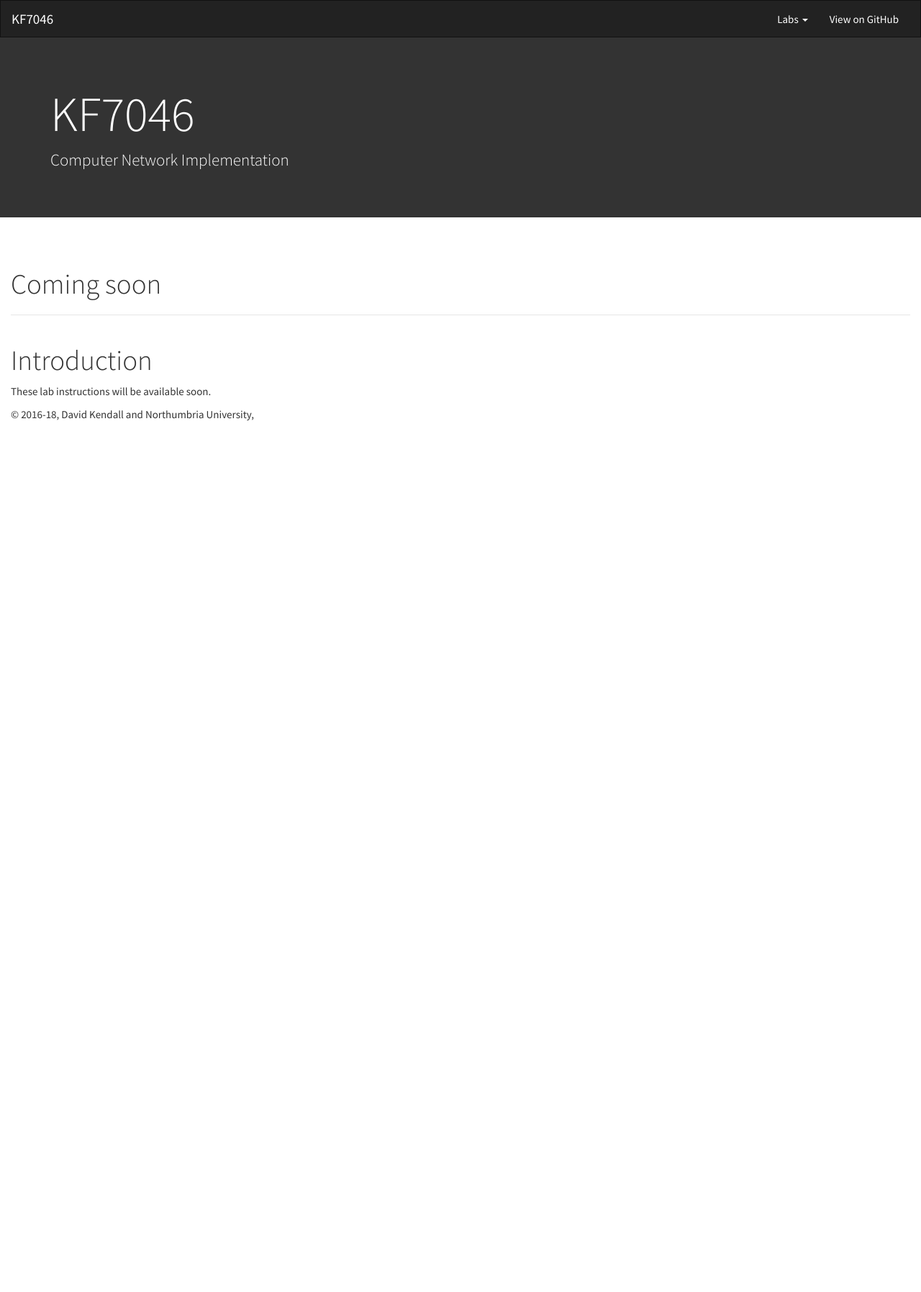
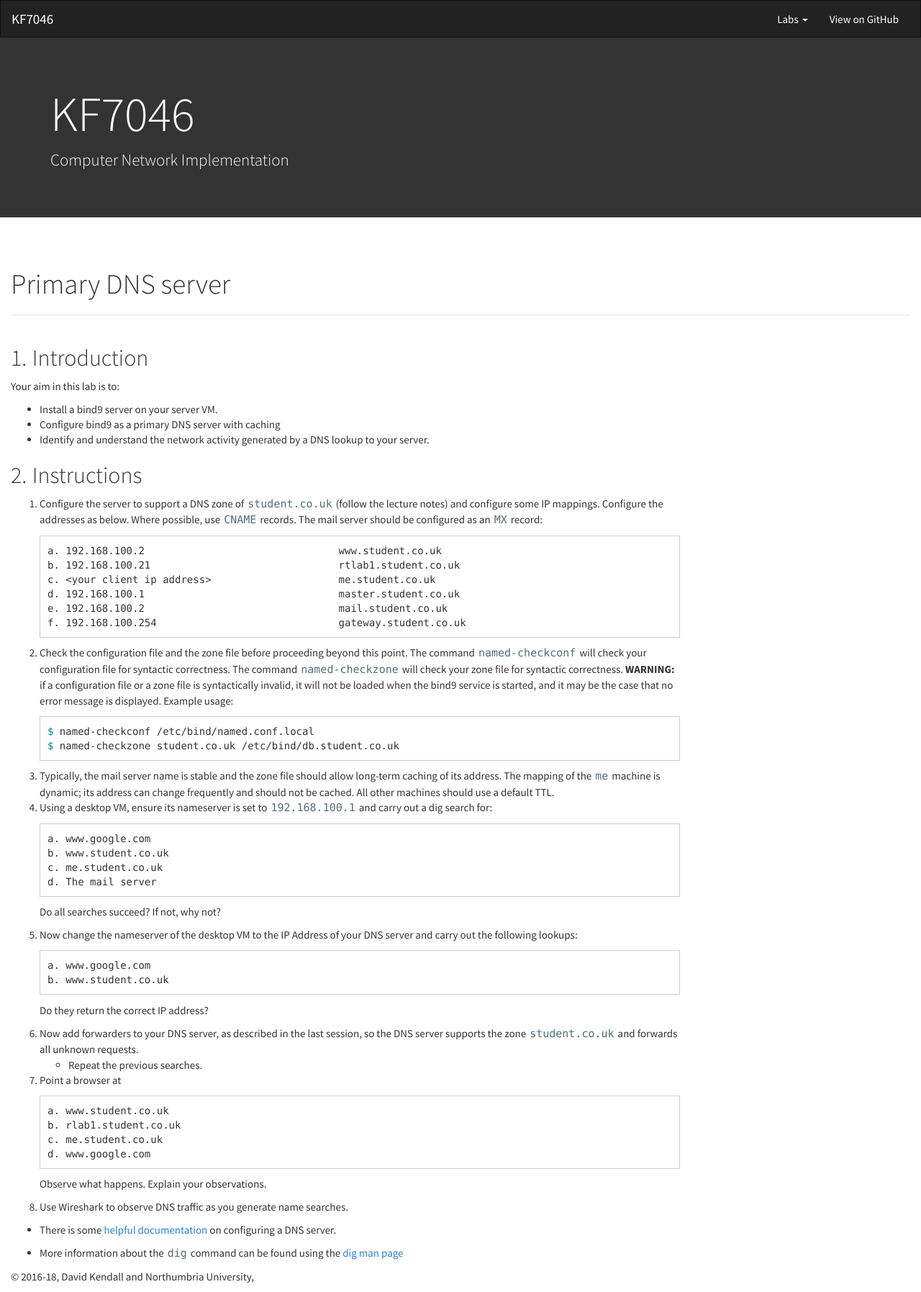
Before and after one commit to DavidKendall/kf7046, a Jekyll site: the page built from L05.md, in a window 1280 px wide. Shown: the whole page at 72% size. Built offline with Jekyll 4.4.1, drawn with Linux system fonts in a browser that asks for light colours; nearby versions of some CDN libraries; before the commit the page ends 900 px from its top, so only the background shows below that.

Commit message:
Updated L04 and L05

````diff
--- a/L05.md
+++ b/L05.md
@@ -1,9 +1,85 @@
 ---
 layout: default
-title: Coming soon
+title: Primary DNS server
 license: not needed
 ---
 
-# Introduction
+## Introduction
 
-These lab instructions will be available soon.
+Your aim in this lab is to:
+
+* Install a bind9 server on your server VM.
+* Configure bind9 as a primary DNS server with caching
+* Identify and understand the network activity generated by a DNS lookup
+to your server.
+
+## Instructions
+
+1.   Configure the server to support a DNS zone of `student.co.uk` (follow the
+     lecture notes) and configure some IP mappings. Configure the addresses as
+     below. Where possible, use `CNAME` records. The mail server should be
+     configured as an `MX` record:
+
+     ```
+     a. 192.168.100.2                                www.student.co.uk
+     b. 192.168.100.21                               rtlab1.student.co.uk
+     c. <your client ip address>                     me.student.co.uk
+     d. 192.168.100.1                                master.student.co.uk
+     e. 192.168.100.2                                mail.student.co.uk
+     f. 192.168.100.254                              gateway.student.co.uk
+     ```
+1.   Check the configuration file and the zone file before proceeding beyond
+     this point. The command `named-checkconf` will check your configuration
+     file for syntactic correctness. The command `named-checkzone` will check
+     your zone file for syntactic correctness. **WARNING:** if a configuration
+     file or a zone file is syntactically invalid, it will not be loaded when
+     the bind9 service is started, and it may be the case that no error message
+     is displayed. Example usage:
+
+     ```sh
+     $ named-checkconf /etc/bind/named.conf.local
+     $ named-checkzone student.co.uk /etc/bind/db.student.co.uk
+     ```
+1.   Typically, the mail server name is stable and the zone file should allow
+     long-term caching of its address.  The mapping of the `me` machine is
+     dynamic; its address can change frequently and should not be cached.  All
+     other machines should use a default TTL.
+1.   Using a desktop VM, ensure its nameserver is set to `192.168.100.1` and
+     carry out a dig search for:
+
+     ```
+     a. www.google.com
+     b. www.student.co.uk
+     c. me.student.co.uk
+     d. The mail server
+     ```
+Do all searches succeed? If not, why not?
+1.   Now change the nameserver of the desktop VM to the IP Address of your DNS
+     server and carry out the following lookups:
+
+     ```
+     a. www.google.com
+     b. www.student.co.uk
+     ```
+Do they return the correct IP address?
+1.   Now add forwarders to your DNS server, as described in the last session,
+     so the DNS server supports the zone `student.co.uk` and forwards all
+     unknown requests.
+     * Repeat the previous searches.
+1.   Point a browser at
+
+     ```
+     a. www.student.co.uk
+     b. rlab1.student.co.uk
+     c. me.student.co.uk
+     d. www.google.com
+     ```
+Observe what happens. Explain your observations.
+1.   Use Wireshark to observe DNS traffic as you generate name searches.
+
+* There is some [helpful
+documentation](https://help.ubuntu.com/16.04/serverguide/dns.html) on
+configuring a DNS server.
+
+* More information about the `dig` command can be found using the [dig man
+page](https://linux.die.net/man/1/dig)
--- a/_config.yml
+++ b/_config.yml
@@ -10,11 +10,12 @@ title: KF7046
 subtitle: Computer Network Implementation
 authors: David Kendall
 copyyear: 2016-18
-#url: http://hesabu.net/kf5010
+url: http://hesabu.net
+baseurl: /kf7046
 raurl: assets/ra
 rraurl: assets/ra
-#url: http://localhost:4000
-#raurl: http://localhost:4000/assets/ra
+#url: ""
+#baseurl: ""
 
 lab_links:
   - title: Lab 1
--- a/assets/css/site.css
+++ b/assets/css/site.css
@@ -1,75 +1,102 @@
 .navbar {
-  margin-bottom: 0;
-}
+  margin-bottom: 0; }
+
 nav + p {
-  display: none;
-}
+  display: none; }
+
 .jumbotron {
   background-color: #333;
-  color: #fff;
-}
+  color: #fff; }
 
 /* Adding chapter, section and subsection */
-.page    { counter-reset: part; }
-.page h2 { counter-reset: chapter; }
-.page h3 { counter-reset: section; }
-.page h4 { counter-reset: subsection; }
+.page {
+  counter-reset: part; }
+
+.page h2 {
+  counter-reset: chapter; }
+
+.page h3 {
+  counter-reset: section; }
+
+.page h4 {
+  counter-reset: subsection; }
+
 .page h2:before {
-    content: counter(part) ".";
-    counter-increment: part;
-}
+  content: counter(part) ".";
+  counter-increment: part; }
+
 .page h3:before {
-    content: counter(part) "." counter(chapter) ".";
-    counter-increment: chapter;
-}
+  content: counter(part) "." counter(chapter) ".";
+  counter-increment: chapter; }
+
 .page h4:before {
-    content: counter(part) "." counter(chapter) "." counter(section) ".";
-    counter-increment: section;
-}
+  content: counter(part) "." counter(chapter) "." counter(section) ".";
+  counter-increment: section; }
+
 .page h5:before {
-    content: counter(part) "." counter(chapter) "." counter(section) "." counter(subsection) ".";
-    counter-increment: subsection;
-}
+  content: counter(part) "." counter(chapter) "." counter(section) "." counter(subsection) ".";
+  counter-increment: subsection; }
+
 .page h2:before,
 .page h3:before,
 .page h4:before,
 .page h5:before {
-    margin-right: 0.75rem;
-}
+  margin-right: 0.75rem; }
 
 /* Table of Contents */
 body {
-  position: relative;
-}
+  position: relative; }
+
 .toc.affix {
-  top: 0;
-}
-.toc>.nav>li {
-  border-left: solid 1px transparent;
-}
-.toc>.nav>li.active {
-  border-left-color: #2780e3;
-}
-.toc>.nav>li>a {
+  top: 0; }
+
+.toc > .nav > li {
+  border-left: solid 1px transparent; }
+
+.toc > .nav > li.active {
+  border-left-color: #2780e3; }
+
+.toc > .nav > li > a {
   padding: 0;
-  color: inherit;
-}
-.toc>.nav>li.active>a {
+  color: inherit; }
+
+.toc > .nav > li.active > a {
   font-weight: bold;
-  color: #2780e3;
-}
-.toc>.nav>li.level-h2>a { font-size: 15px; padding-left: 1.0em; margin-top: 0.5em; margin-bottom: 0.5em; }
-.toc>.nav>li.level-h3>a { font-size: 13px; padding-left: 1.5em; }
-.toc>.nav>li.level-h4>a { font-size: 13px; padding-left: 2em; }
-.toc>.nav>li.level-h5>a { font-size: 13px; padding-left: 2em; }
-.toc>.nav>li.level-h6>a { font-size: 13px; padding-left: 2em; }
+  color: #2780e3; }
 
-code{padding:1px 2px;font-size:100%;color:#526d7a;background-color:transparent;border-radius:0}
+.toc > .nav > li.level-h2 > a {
+  font-size: 15px;
+  padding-left: 1.0em;
+  margin-top: 0.5em;
+  margin-bottom: 0.5em; }
+
+.toc > .nav > li.level-h3 > a {
+  font-size: 13px;
+  padding-left: 1.5em; }
+
+.toc > .nav > li.level-h4 > a {
+  font-size: 13px;
+  padding-left: 2em; }
+
+.toc > .nav > li.level-h5 > a {
+  font-size: 13px;
+  padding-left: 2em; }
+
+.toc > .nav > li.level-h6 > a {
+  font-size: 13px;
+  padding-left: 2em; }
+
+code {
+  padding: 1px 2px;
+  font-size: 100%;
+  color: #526d7a;
+  background-color: transparent;
+  border-radius: 0; }
 
 .table {
-  border: 1px solid #ddd;
-}
+  border: 1px solid #ddd; }
 
 .table > tbody > tr:nth-of-type(odd) {
-  background-color: #f9f9f9;
-}
+  background-color: #f9f9f9; }
+
+/*# sourceMappingURL=site.css.map */
````
Also changed, not shown: Gemfile (added, +25 -0 lines), L04.md (+11 -10 lines), index.md (+2 -3 lines), Gemfile.lock (added), 1 other file.
